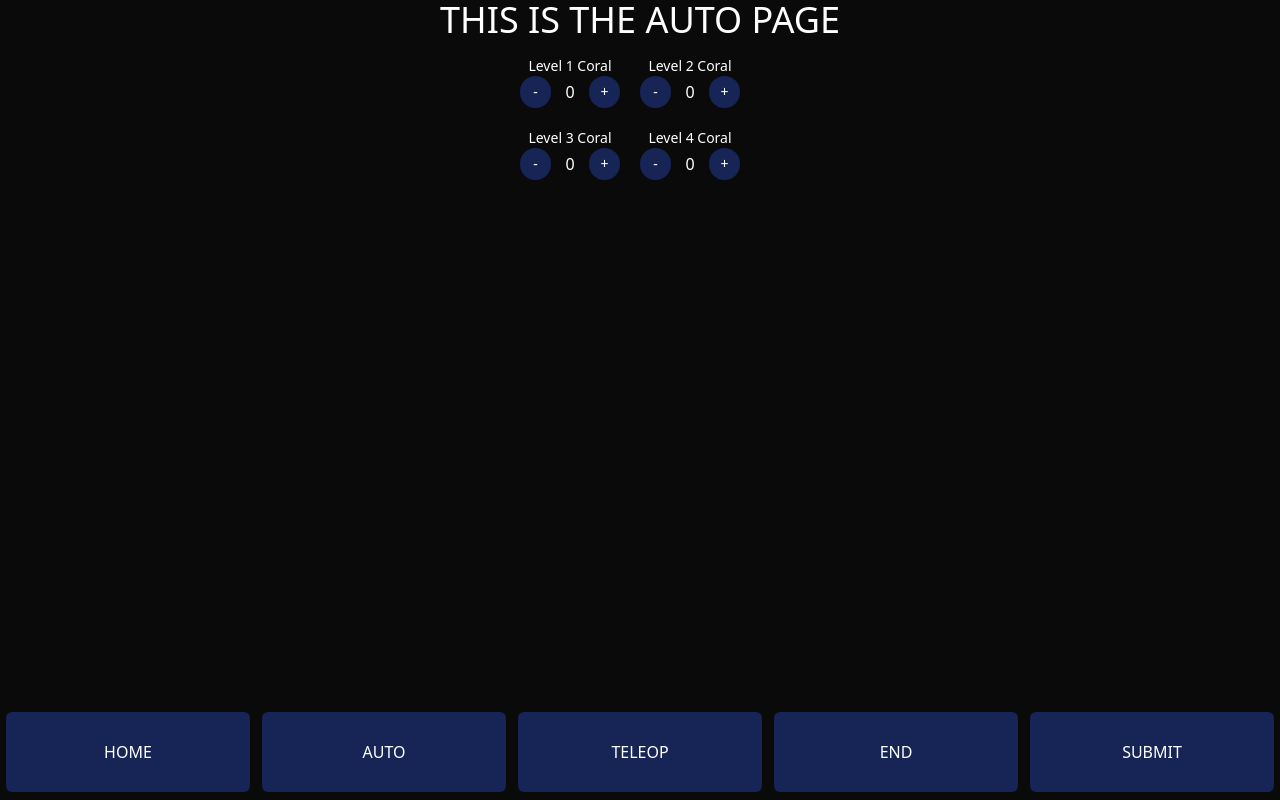
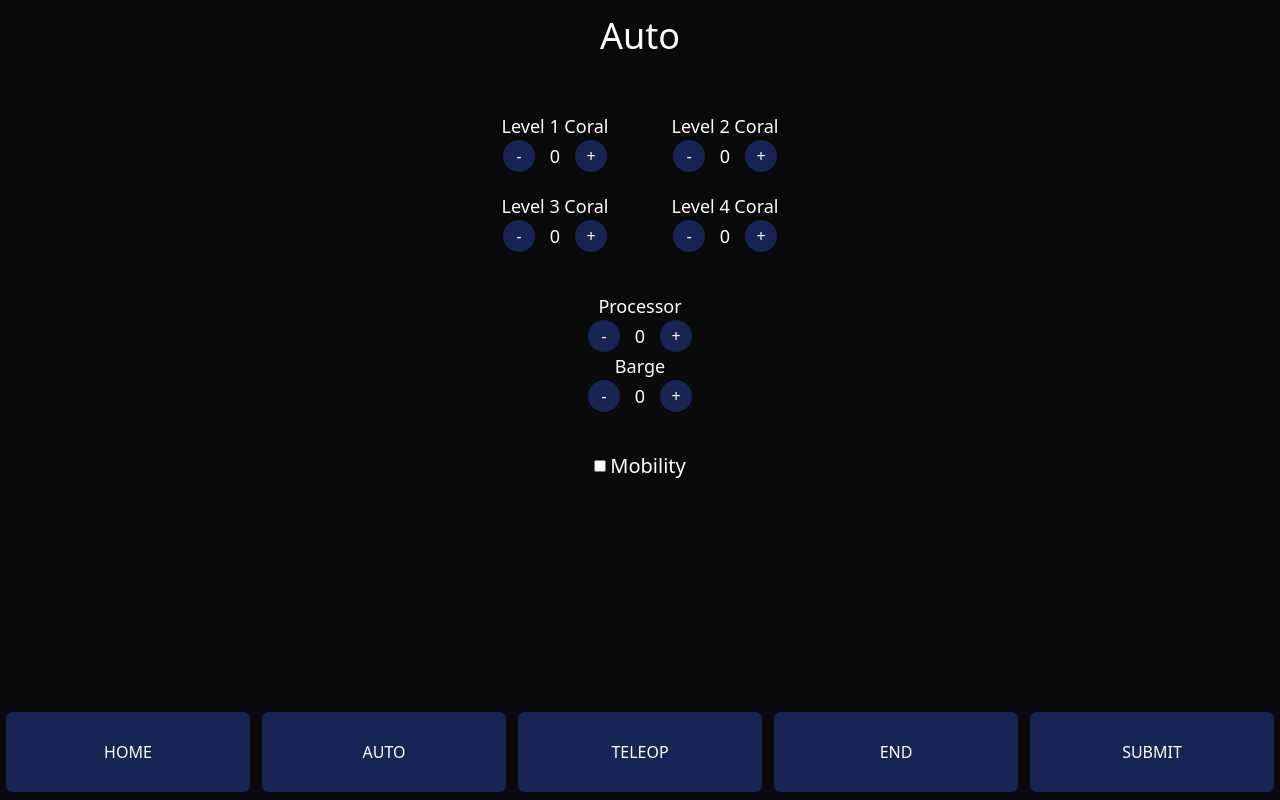
Before and after one commit to TVA018/scouting-app-practice, a React (Vite) app: page /scouting-app-practice/auto in a window 1280 px wide. Built offline with nearby package versions, Linux system fonts and the light colour scheme.

Commit message:
Complete auto page

```diff
--- a/src/components/Auto/Page.tsx
+++ b/src/components/Auto/Page.tsx
@@ -3,7 +3,7 @@ import Incrementer from "../../gui/Incrementer.tsx";
 import NavigationBar from "../NavigationBar.tsx";
 import { AppContext } from "../../lib/context.ts";
 
-const Page = () => {
+const CoralArea = () => {
   const context = useContext(AppContext);
 
   [context.autoCoral[0], context.setAutoCoral[0]] = useState(context.autoCoral[0]);
@@ -12,12 +12,48 @@ const Page = () => {
   [context.autoCoral[3], context.setAutoCoral[3]] = useState(context.autoCoral[3]);
 
   return (
+    <div className="flex flex-row flex-wrap w-80 justify-around gap-5">
+      {[...Array(4).keys()].map((i) => <Incrementer text={`Level ${i + 1} Coral`} value={context.autoCoral[i]} onChange={context.setAutoCoral[i]} />)}
+    </div>
+  );
+}
+
+const AlgaeArea = () => {
+  const context = useContext(AppContext);
+
+  [context.autoAlgae.processor, context.setAutoAlgae.processor] = useState(context.autoAlgae.processor);
+  [context.autoAlgae.barge, context.setAutoAlgae.barge] = useState(context.autoAlgae.barge);
+
+  return (
+    <div className="flex flex-col items-center">
+      <Incrementer text="Processor" value={context.autoAlgae.processor} onChange={context.setAutoAlgae.processor} />
+      <Incrementer text="Barge" value={context.autoAlgae.barge} onChange={context.setAutoAlgae.barge} />
+    </div>
+  );
+}
+
+const MobilityArea = () => {
+  const context = useContext(AppContext);
+  [context.autoMobility, context.setAutoMobility] = useState(context.autoMobility);
+
+  return (
+    <div className="flex flex-row justify-center gap-1 items-center">
+      <input className="w-3 h-3" type="checkbox" id="auto-mobility" defaultChecked={context.autoMobility} />
+      <label className="text-xl" htmlFor="auto-mobility">Mobility</label>
+    </div>
+  );
+}
+
+const Page = () => {
+  return (
     <>
-      <div className='flex flex-col h-full w-full gap-4 text-white items-center text-4xl'>
-        THIS IS THE AUTO PAGE
-        <div className="flex flex-row flex-wrap w-60 gap-5">
-          {[...Array(4).keys()].map((i) => <Incrementer text={`Level ${i + 1} Coral`} value={context.autoCoral[i]} onChange={context.setAutoCoral[i]} />)}
-        </div>
+      <div className='flex flex-col h-full w-full gap-10 text-white items-center text-4xl'>
+        <h1 className="text-4xl text-center text-white my-4">
+          Auto
+        </h1>
+        <CoralArea />
+        <AlgaeArea />
+        <MobilityArea />
       </div>
       <NavigationBar />
     </>
--- a/src/gui/Incrementer.tsx
+++ b/src/gui/Incrementer.tsx
@@ -11,16 +11,16 @@ const Incrementer = ({text, value, onChange}: IncrementerProps) => {
 
     const increment = () => onChange(value + 1);
     const decrement = () => onChange(Math.max(value - 1, 0)); // Prevent number from going into the negatives
-    const parentDivTCSS = `flex flex-col justify-center items-center w-25`;
-    const childDivTCss = `flex flex-row w-25 items-center`;
-    const buttonHTMLClass = "w-8 h-8 bg-blue-950 rounded-4xl text-sm hover:bg-blue-800";
+    const parentDivTCSS = `flex flex-col justify-center items-center w-30`;
+    const childDivTCss = `flex flex-row w-30 items-center justify-center`;
+    const buttonHTMLClass = "w-8 h-8 bg-blue-950 rounded-4xl text-base hover:bg-blue-800";
 
     return (
         <div className={parentDivTCSS}>
-            <h1 className="text-center text-sm">{text}</h1>
+            <h1 className="text-center text-lg">{text}</h1>
             <div className={childDivTCss}>
                 <button className={buttonHTMLClass} onClick={decrement}>-</button>
-                <h1 className="w-10 text-center text-base">{value}</h1>
+                <h1 className="w-10 text-center text-lg">{value}</h1>
                 <button className={buttonHTMLClass} onClick={increment}>+</button>
             </div>
         </div>
--- a/src/lib/context.ts
+++ b/src/lib/context.ts
@@ -20,7 +20,18 @@ export class AppData {
 
     // Auto
     autoCoral: number[] = Array(4).fill(0);
+    autoAlgae: {processor: number, barge: number} = {
+        processor: 0,
+        barge: 0
+    };
+    autoMobility: boolean = false;
+
     setAutoCoral: Dispatch<SetStateAction<number>>[] = Array(4).fill(undefined);
+    setAutoAlgae: {processor?: Dispatch<SetStateAction<number>>, barge?: Dispatch<SetStateAction<number>>} = {
+        processor: undefined,
+        barge: undefined
+    };
+    setAutoMobility?: Dispatch<SetStateAction<boolean>>;
 
     public async retrieveTBAData(){
         if(!this.matchNumber){
```
